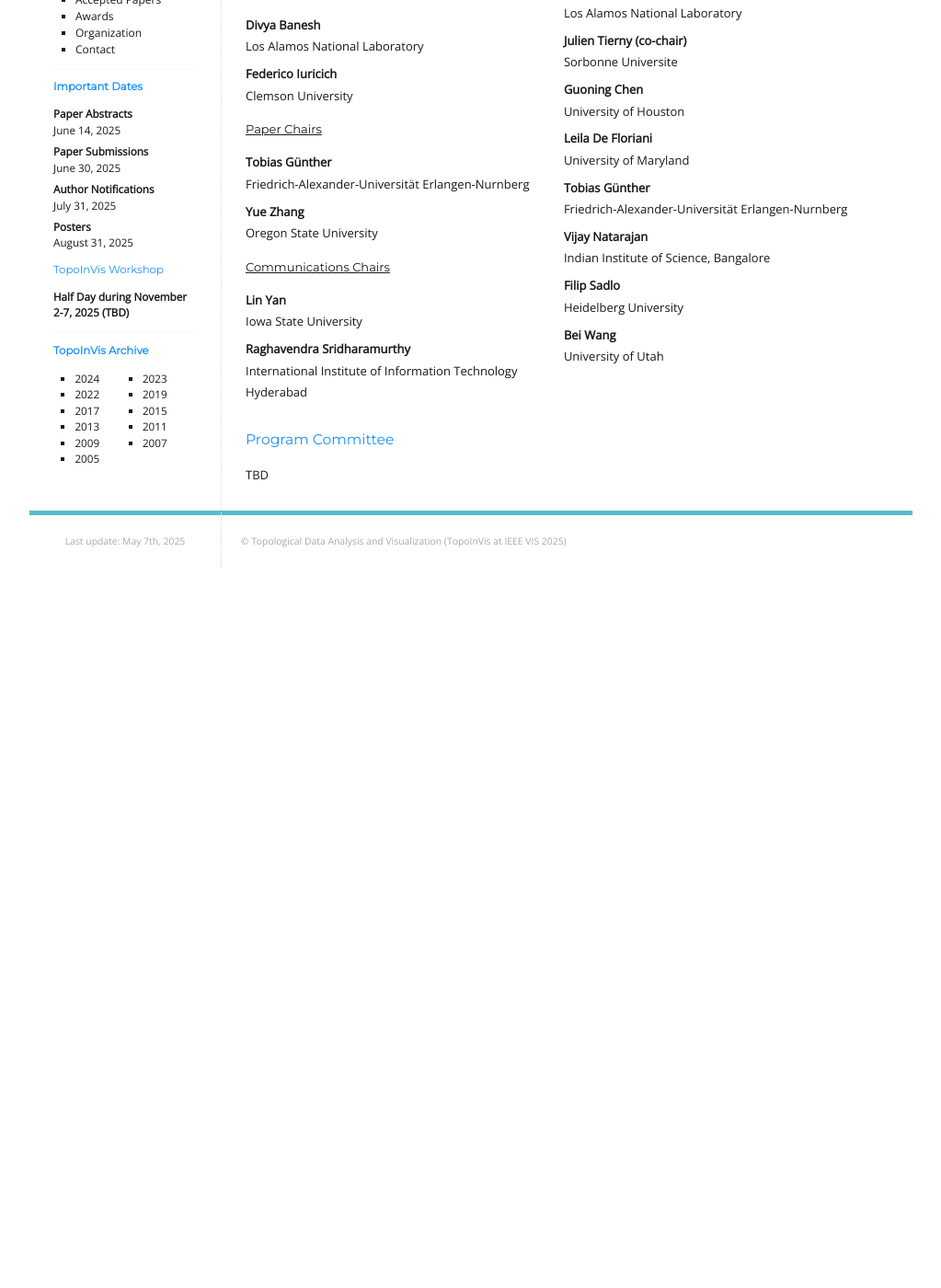
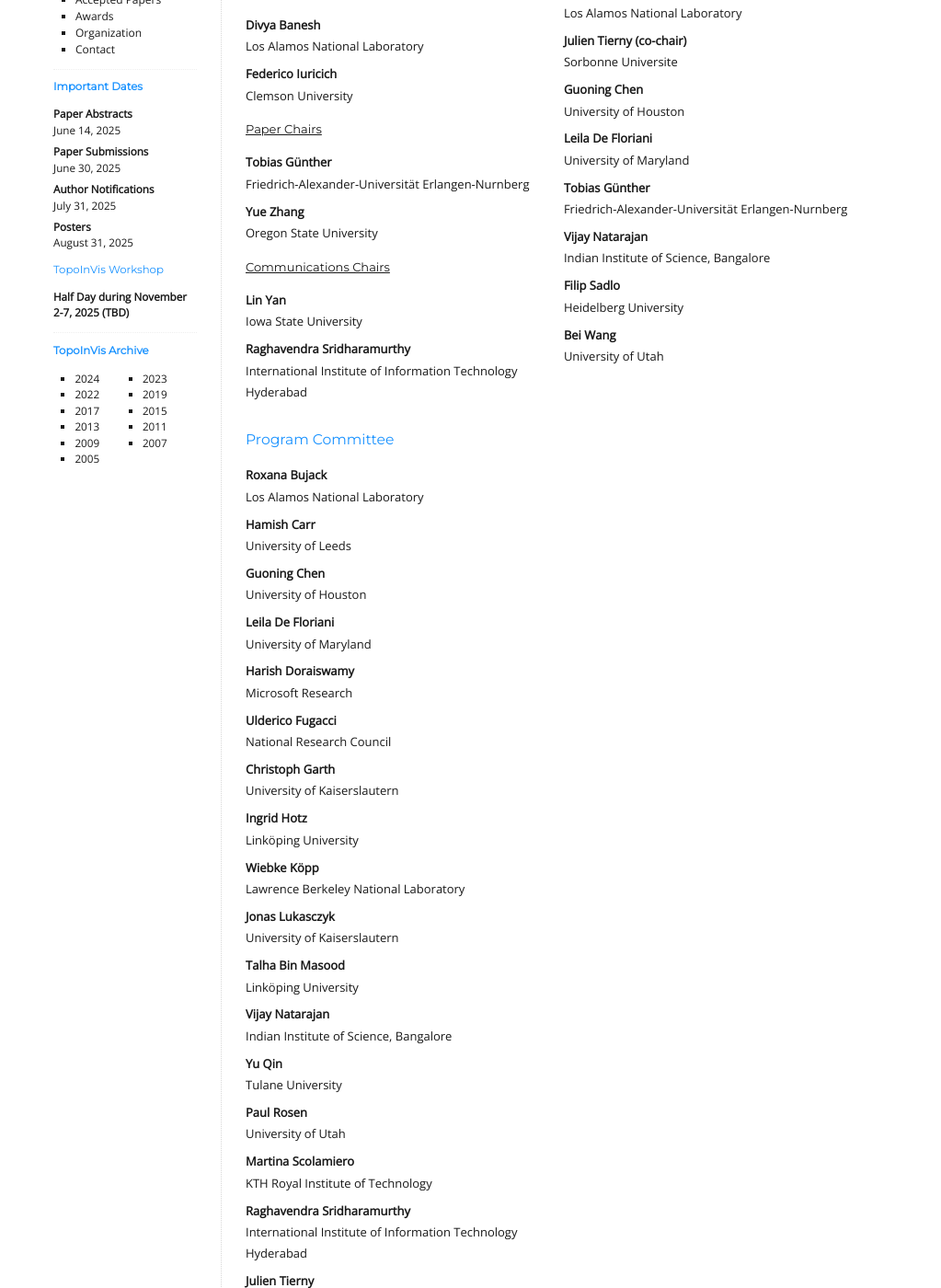
Before and after one commit to TopoInVis-Workshop/2025, a Jekyll site: the page built from _pages/organization.md, in a window 1280 px wide and 1400 px high, scrolled down 311 px. Shown: the whole window at 92% size, without its empty margins (128-1151 px from the left). Built offline with Jekyll 4.4.1, drawn with Linux system fonts in a browser that asks for light colours; before the commit the page ends 941 px from its top, so only the background shows below that; some of the changed text lies outside the part shown.

Commit message:
Update organization.md

```diff
--- a/_pages/organization.md
+++ b/_pages/organization.md
@@ -66,7 +66,68 @@ Bei Wang
 <div class="left">
 ## Program Committee
 
-TBD
+Roxana Bujack
+: Los Alamos National Laboratory
+
+Hamish Carr
+: University of Leeds
+
+Guoning Chen
+: University of Houston
+
+Leila De Floriani
+: University of Maryland
+
+Harish Doraiswamy
+: Microsoft Research
+
+Ulderico Fugacci
+: National Research Council
+
+Christoph Garth
+: University of Kaiserslautern
+
+Ingrid Hotz
+: Linköping University
+
+Wiebke Köpp
+: Lawrence Berkeley National Laboratory
+
+Jonas Lukasczyk
+: University of Kaiserslautern
+
+Talha Bin Masood
+: Linköping University
+
+Vijay Natarajan
+: Indian Institute of Science, Bangalore
+
+Yu Qin
+: Tulane University
+
+Paul Rosen
+: University of Utah
+
+Martina Scolamiero
+: KTH Royal Institute of Technology
+
+Raghavendra Sridharamurthy
+: International Institute of Information Technology Hyderabad
+
+Julien Tierny
+: Sorbonne Universite
+
+Hubert Wagner
+: University of Florida
+
+Tino Weinkauf
+: KTH Royal Institute of Technology
+
+Alexander Wiebel
+: Hochschule Worms University of Applied Sciences
+
+Eugene Zhang
+: Oregon State University
 
 </div>
 
```
